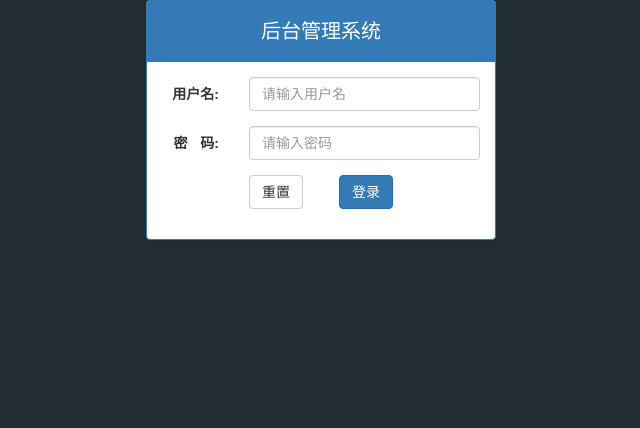
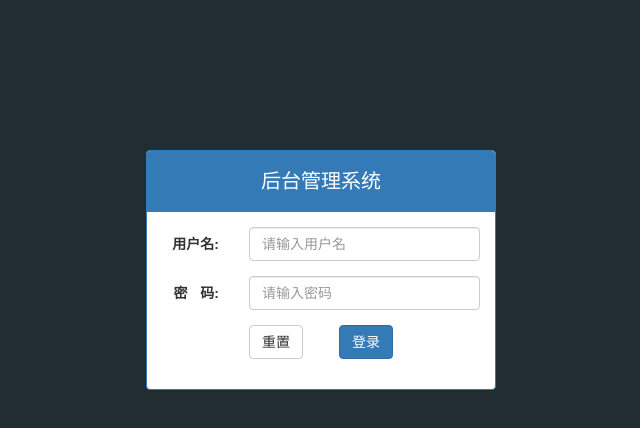
Before and after one commit to chinesezsk888/letao30, a website: page public/back1/login.html in a window 1280 px wide. Shown: the whole page, without its empty margins (319-959 px from the left). Drawn offline with Linux system fonts and the light colour scheme.

Commit message:
登入页面的修改

```diff
--- a/public/back1/login.html
+++ b/public/back1/login.html
@@ -17,7 +17,7 @@
 <body class="body_bg">
     <!-- 有版心 大屏占3分并有位偏移3分，超小屏以上占100%:默认占100% -->
     <div class="container">
-        <div class="col-lg-4 col-lg-offset-4 mg_top">
+        <div class="col-lg-4 col-lg-offset-4 mg_150">
             <div class="panel panel-primary">
                 <div class="panel-heading">
                     <h3 class="panel-title">后台管理系统</h3>
```
